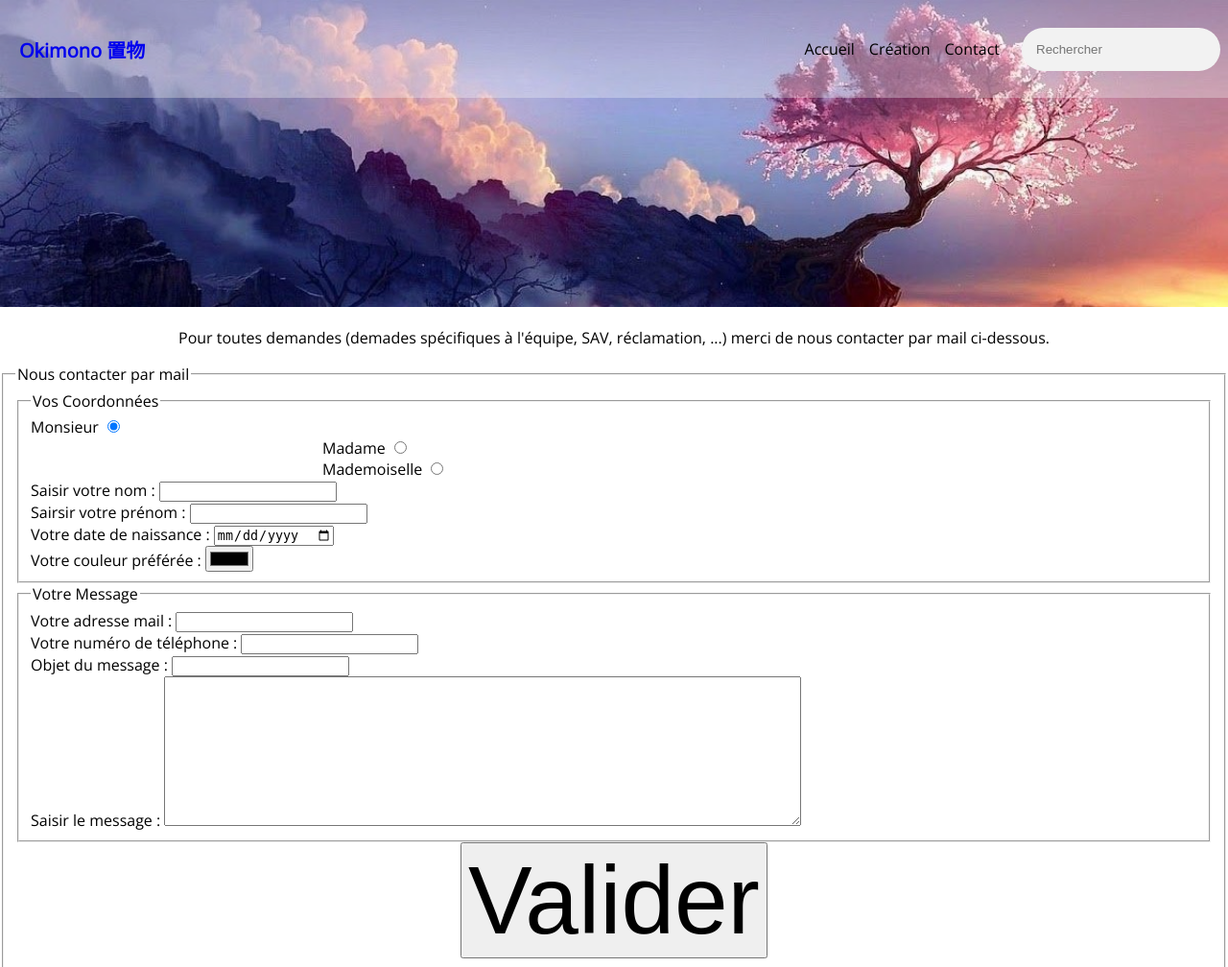
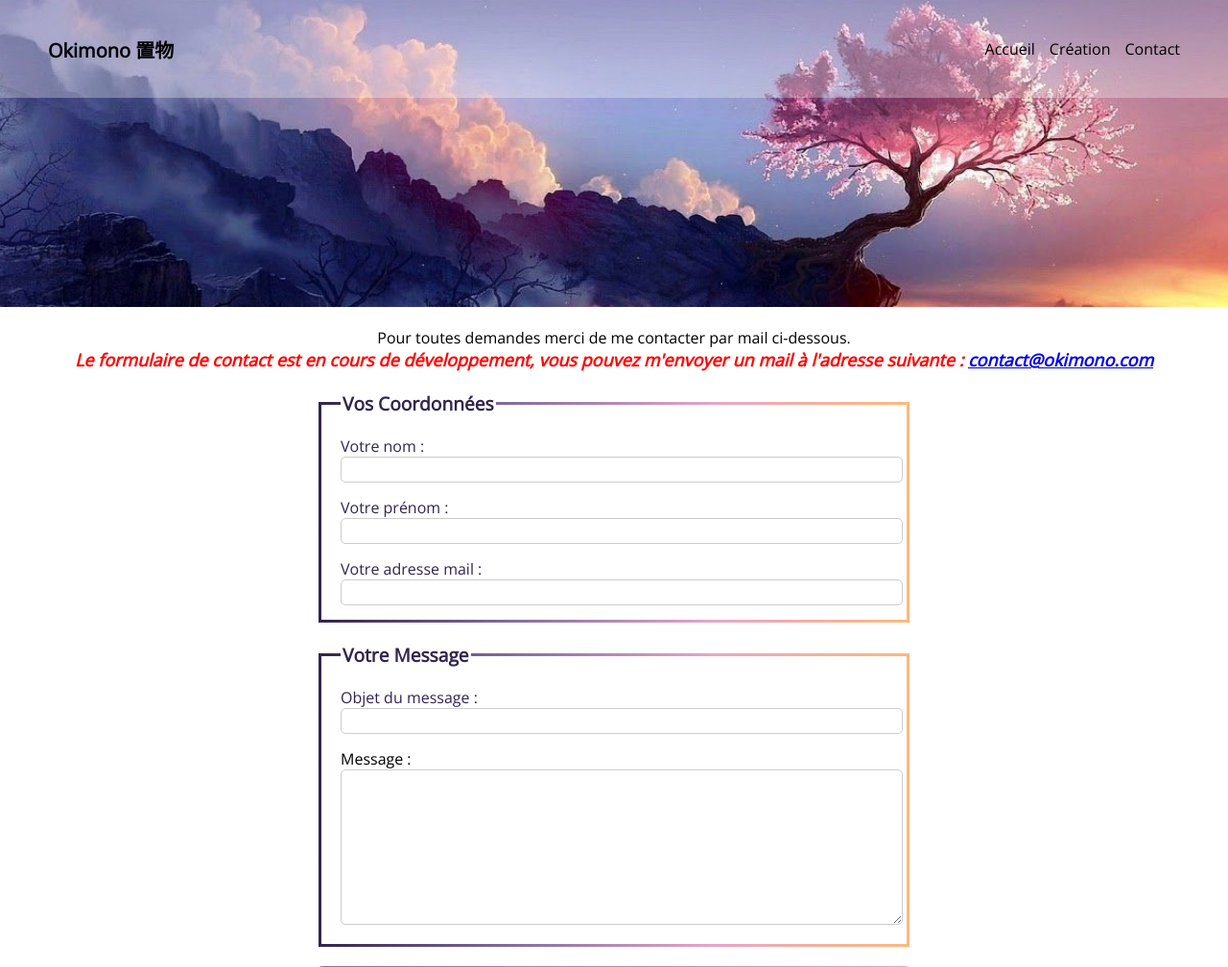
Before and after one commit to Bastien-Project/Okimono, a PHP site: page /pages/contact.php in a window 1280 px wide. Shown: the top 1008 px of the page at 96% size. Run offline with PHP 8.4, Linux system fonts and the light colour scheme; some libraries are stand-ins or nearby versions.

Commit message:
FIX: refonte page contact et petits ajustements

```diff
--- a/pages/ML.php
+++ b/pages/ML.php
@@ -1,4 +1,6 @@
-<?php include('./header.php'); ?>
+<?php
+$base = '../';
+include('./header.php'); ?>
 
 <h1>MENTIONS LÉGALES</h1>
 
--- a/pages/contact.php
+++ b/pages/contact.php
@@ -2,78 +2,49 @@
 $base = '../';
 include("./header.php"); ?>
 
+<style>
+   span{
+       font-style: italic;
+       color: red;
+       font-weight: bold;
+       font-size: large;
+   }
+</style>
 <p>
-    Pour toutes demandes (demades spécifiques à l'équipe, SAV, réclamation, ...) merci de nous contacter par mail ci-dessous.
+    Pour toutes demandes merci de me contacter par mail ci-dessous.
+    <br>
+    <span>Le formulaire de contact est en cours de développement, vous pouvez m'envoyer un mail à l'adresse suivante :
+    <a href="mailto:contact@okimono.com">contact@okimono.com</a></span>
 </p>
-<div>
-    <div>
-        <form>
-            <fieldset>
-                <legend> Nous contacter par mail</legend>
+
+    <div class="contactDiv">
+        <form class="contactForm">
             <fieldset>
                 <legend> Vos Coordonnées </legend>
-                    <!-- Mr, Mme, Mlle -->
-                    <div>
-                        <label for="Mr"> Monsieur </label>
-                        <input type="radio" name="choix" id="Mr" value="1" checked="checked" tabindex="1"> <br>
-
-                        <label for="Mme"> Madame </label>
-                        <input type="radio" name="choix" id="Mme" value="1" tabindex="2"> <br>
-
-                        <label for="Mlle"> Mademoiselle </label>
-                        <input type="radio" name="choix" id="Mlle" value="3" tabindex="3"> <br>
-                    </div>
-
-                    <!-- Nom, Prénom, Age, Couleur -->
-                    <label for="nom"> Saisir votre nom : </label>
+                <!-- Nom, Prénom, Mail -->
+                <label for="nom"> Votre nom : </label>
                 <input type="text" name="leNom" id="nom" required /> <br>
 
-                    <label for="prenom"> Sairsir votre prénom : </label>
-                    <input type="text" name="lePrenom" id="prenom" required /> <br>
+                <label for="prenom"> Votre prénom : </label>
+                <input type="text" name="lePrenom" id="prenom"/> <br>
 
-                    <label for="naissance"> Votre date de naissance : </label>
-                    <input type="date" name="laDate" min="1900-01-01" id="naissance" required /> <br>
-
-                    <label for="couleur"> Votre couleur préférée : </label>
-                    <input type="color" name="laCouleur" id="couleur" /> <br>
+                <label for="email"> Votre adresse mail : </label>
+                <input type="email" name="leMail" id="email" required /> <br>
             </fieldset>
 
             <fieldset>
                 <!-- Mail, Objet msg, Msg-->
                 <legend> Votre Message </legend>
-                    <label for="email"> Votre adresse mail : </label>
-                    <input type="email" name="email" id="email" required /> <br>
-
-                    <label for="number"> Votre numéro de téléphone : </label>
-                    <input type="tel" name="phone" id="number" required /> <br>
-
                 <label for="objetmsg"> Objet du message : </label>
                 <input type="text" name="leObjet" id="objetmsg" required /> <br>
 
-                    Saisir le message : <textarea name="taRe7" id="msg" cols="80" rows="10" required> </textarea> <br>
+                Message : <textarea name="taRe7" id="msg" cols="80" rows="10" required> </textarea>
             </fieldset>
 
-                <button> <input type="submit" value="Valider" id="submit"> </button>
-            </fieldset>
+            <button type="submit" id="submit">Envoyer</button>
+
         </form>
     </div>
-    <div>
-        <iframe src="https://www.google.com/maps/embed?pb=!1m18!1m12!1m3!1d2887.2605670533712!2d3.8359923157227165!3d43.64274686112414!2m3!1f0!2f0!3f0!3m2!1i1024!2i768!4f13.1!3m3!1m2!1s0x12b6aeb0554aff77%3A0x883bcb39fbb35b3b!2sEPSI%20Montpellier!5e0!3m2!1sfr!2sfr!4v1637610622218!5m2!1sfr!2sfr"
-            width="674px" height="611px" style="border:0;" allowfullscreen="" loading="lazy"></iframe>
-    </div>
-</div>
-<div>
-    <div>
-        <p id="here">
-            <a href="ML.php">Mentions légales</a>
-        </p>
-    </div>
-    <div>
-        <p>
-            <!--Ne marche pas pour je ne sais ABSOLUEMENT AUCUNE raison-->
-            <a href="../images/fond.jpg" download="img">Télécharger l'image de bannière <img src="../images/download.jpg" /></a>
-        </p>
-    </div>
-</div>
+
 
 <?php include("./footer.php"); ?>
--- a/pages/footer.php
+++ b/pages/footer.php
@@ -1,5 +1,8 @@
 	<footer>
 	    <p>&copy; Contactez nous au 06 00 00 00 00</p>
+
+        <p><a href="ML.php">Mentions légales</a></p>
+
 	    <div class="social-media">
 	        <p><a href="https://www.instagram.com/" target="_blank"><i class="fa-brands fa-instagram"></i></a></p>
             <p><a href="https://x.com/AliBABOUCHE_Off" target="_blank"><i class="fa-brands fa-x-twitter"></i></a></p>
--- a/pages/header.php
+++ b/pages/header.php
@@ -17,13 +17,7 @@
             <a href="<?= $base ?>index.php">Accueil</a>
             <a href="<?= $base ?>pages/creation.php">Création</a>
             <a href="<?= $base ?>pages/contact.php">Contact</a>
-            <form>
-                <input type="search" placeholder="Rechercher">
-            </form>
-
         </div>
     </nav>
 
-    <figure>
-        <img src="<?= $base ?>images/fond.jpg" alt="bandeau">
-    </figure>
+    <img src="<?= $base ?>images/fond.jpg" alt="bandeau">
--- a/stylesheets/styleee.css
+++ b/stylesheets/styleee.css
@@ -9,41 +9,30 @@ body {
 /* Header (nav)*/
 nav {
   display: flex;
-  flex-wrap: wrap;
   justify-content: space-between;
-  padding: 20px 0px;
+  padding: 20px 0;
   background-color: rgba(255, 255, 255, 0.3);
   position: fixed;
-  top: 0;
-  z-index: 999999;
+  z-index: 9;
   width: 100%;
 }
 
 nav h1 {
   font-size: 20px;
-  padding-left: 20px;
+  margin-left: 50px;
+}
+
+nav a:link,
+nav a:visited {
+  text-decoration: none;
+  color: #000;
 }
 
 nav .onglets {
   display: flex;
-  flex-wrap: wrap;
   align-items: center;
   gap: 15px;
-}
-
-nav .onglets p {
-  font-size: 17px;
-  margin-right: 10px;
-  cursor: pointer;
-}
-
-nav .onglets input {
-  margin: 8px;
-  padding: 15px;
-  border-radius: 30px;
-  border: none;
-  outline: none;
-  background-color: #f2f2f2;
+  margin-right: 50px;
 }
 
 nav .onglets a {
@@ -51,18 +40,9 @@ nav .onglets a {
   color: black;
 }
 
-figure,
-figure img {
+img {
   margin: 0;
   width: 100%;
-}
-
-a:link {
-  text-decoration: none;
-}
-
-a:visited {
-  color: #000;
 }
 
 @media (min-width: 980px) {
@@ -131,35 +107,33 @@ h2 {
   text-align: center;
 }
 
-section p {
-  text-align: justify;
-}
-
-/*Les div*/
-div figure img {
-  margin: 0;
-  width: auto;
-}
-
 section div {
   display: flex;
   justify-content: center;
+  text-align: center;
+  margin: 10px;
 }
 
 section div div {
   width: 50%;
 }
 
-section div {
-  text-align: center;
-  margin: 0px 20px 20px 20px;
+div img {
+  margin: 0;
+  width: auto;
 }
 
-/*Fin des div*/
-
-section>figure {
+section>img {
   width: 50%;
   margin: 0;
+}
+
+section p {
+  text-align: justify;
+}
+
+p {
+  text-align: center;
 }
 
 h3 {
@@ -167,98 +141,9 @@ h3 {
   margin: 5px;
 }
 
-p {
-  text-align: center;
-}
-
-#center {
-  text-align: center;
-}
-
-/*Fin acceuil*/
-
-/*Mentions légales*/
-pre {
-  background-color: #ccc;
-}
-
-/*Fin mentions légales*/
-
-/*Contact*/
-form>fieldset>fieldset>div {
-  justify-content: left;
-  margin: 0;
-}
-
-form>fieldset>fieldset>div>label {
-  padding-left: 25%;
-  justify-content: left;
-}
-
-form>fieldset>fieldset>div>label:first-child {
-  padding: 0;
-}
-
-input[type=submit] {
-  font-size: 100px;
-}
-
-button {
-  padding: 0;
-  border: 0;
-  width: 100%;
-  background-color: #fff;
-}
-
-body>div>div>p>a>img {
-  width: 40px;
-  height: 40px;
-}
-
-#here {
-  margin-top: 40px;
-}
-
-/*Fin contact*/
-
-/*Fin Section Principale*/
-
-
-/*Footer*/
-footer {
-  margin-top: 100px;
-  background-color: #000;
-  color: #fff;
-  display: flex;
-  flex-wrap: wrap;
-  justify-content: space-between;
-  padding: 30px;
-}
-
-footer .social-media {
-  display: flex;
-}
-
-footer .social-media p {
-  margin-right: 15px;
-  border: 1px solid #fff;
-  border-radius: 100%;
-  padding: 5px;
-  text-align: center;
-  width: 20px;
-  cursor: pointer;
-}
-
-footer i {
-  color: white;
-}
-
-/*Fin footer */
-
 .block2 {
   background-color: #eeeeee;
-  padding-bottom: 50px;
-  padding-top: 30px;
+  padding : 40px 0;
 }
 
 .wrap {
@@ -328,18 +224,111 @@ footer i {
   transition: all 0.6s ease-in-out;
 }
 
-.tile:hover {
-  background-color: #afafaf;
-  box-shadow: 0px 35px 77px -17px rgba(0, 0, 0, 0.64);
-  transform: scale(1.05);
-  background-color: green;
-}
-
-.tile:hover img {
-  opacity: 0.2;
-}
-
 .tile:hover .animate-text {
   transform: translateX(0);
   opacity: 1;
 }
+/*Fin acceuil*/
+
+/*Mentions légales*/
+pre {
+  background-color: #ccc;
+}
+
+/*Fin mentions légales*/
+
+/* Contact */
+.contactDiv {
+  max-width: 100%;
+  display: flex;
+  justify-content: center;
+  margin: 20px;
+}
+
+.contactForm {
+  width: 50%;
+  display: flex;
+  flex-direction: column;
+  gap: 20px;
+}
+
+fieldset {
+  border: 3px solid;
+  border-image: linear-gradient(to right, #31264d, #846fa0, #e6a6c7, #ffb87b) 1;
+  padding: 20px 20px 0 20px;
+}
+
+fieldset legend {
+  font-weight: bold;
+  font-size: 1.2em;
+  color: #31264d;
+}
+
+fieldset label {
+  color: #31264d;
+}
+
+fieldset input[type="text"],
+fieldset input[type="email"],
+fieldset textarea {
+  width: 100%;
+  padding: 5px 7px;
+  margin-bottom: 15px;
+  border: 1px solid #ccc;
+  border-radius: 5px;
+}
+
+button#submit {
+  padding: 10px 20px;
+  background: linear-gradient(to right, #846fa0, #e6a6c7);
+  border: none;
+  color: white;
+  font-weight: bold;
+  font-size: 1em;
+  border-radius: 6px;
+  cursor: pointer;
+  transition: background 0.3s ease;
+}
+
+button#submit:hover {
+  background: linear-gradient(to right, #e6a6c7, #ffb87b);
+}
+/* Fin contact */
+
+
+/*Fin Section Principale*/
+
+
+/*Footer*/
+footer {
+  background-color: #000;
+  color: #fff;
+  display: flex;
+  justify-content: space-between;
+  padding: 30px;
+}
+
+footer .social-media {
+  display: flex;
+}
+
+footer .social-media p {
+  margin-right: 15px;
+  border: 1px solid #fff;
+  border-radius: 100%;
+  padding: 5px;
+  text-align: center;
+  width: 20px;
+  cursor: pointer;
+}
+
+footer p a {
+  color: white;
+  text-decoration: none;
+}
+
+footer i {
+  color: white;
+}
+
+/*Fin footer */
```
Also changed, not shown: other parts of stylesheets/styleee.css (+29 -22 lines), index.php (+4 -13 lines). Lines whose indentation alone changed are shown as unchanged.
